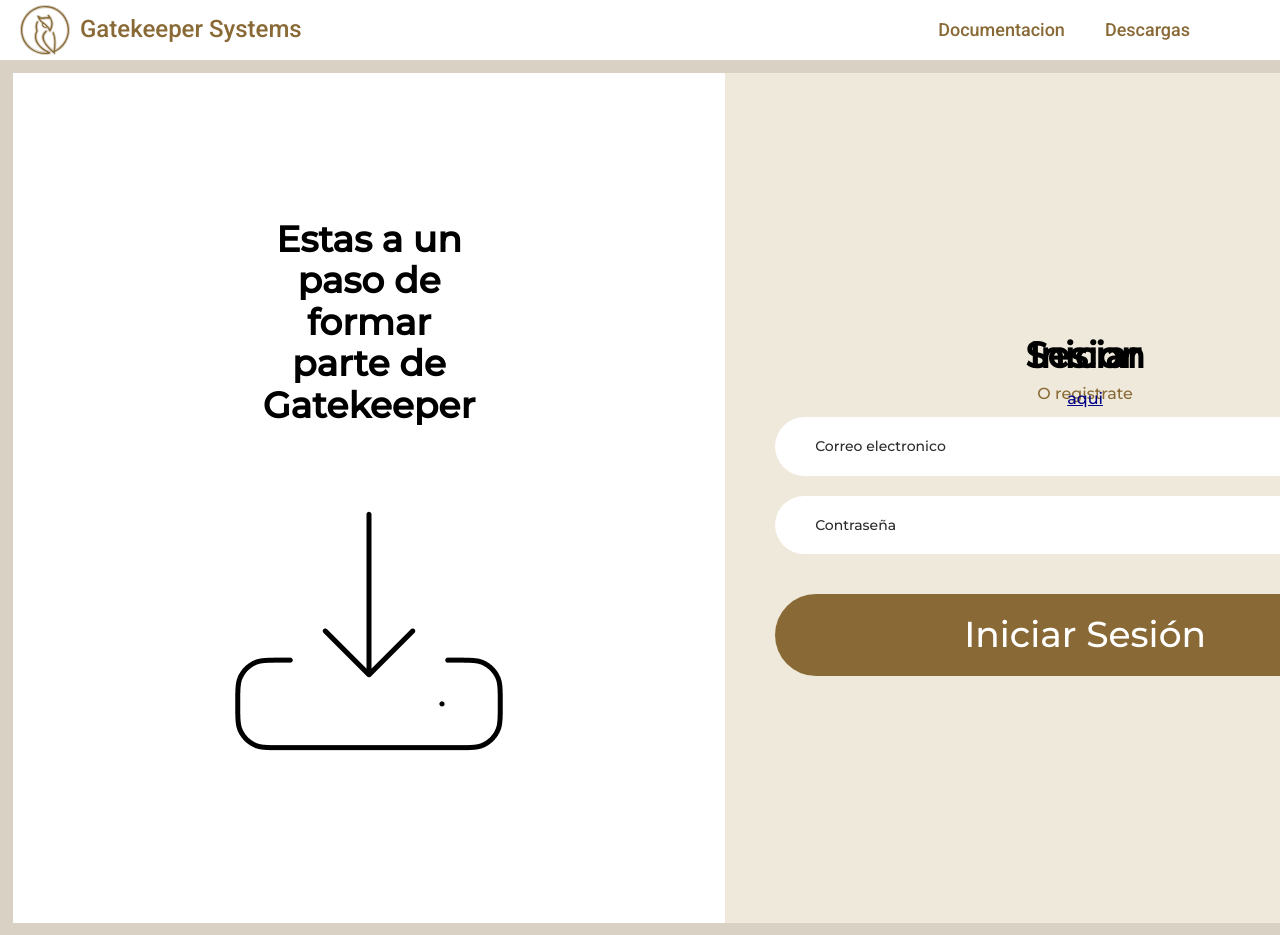
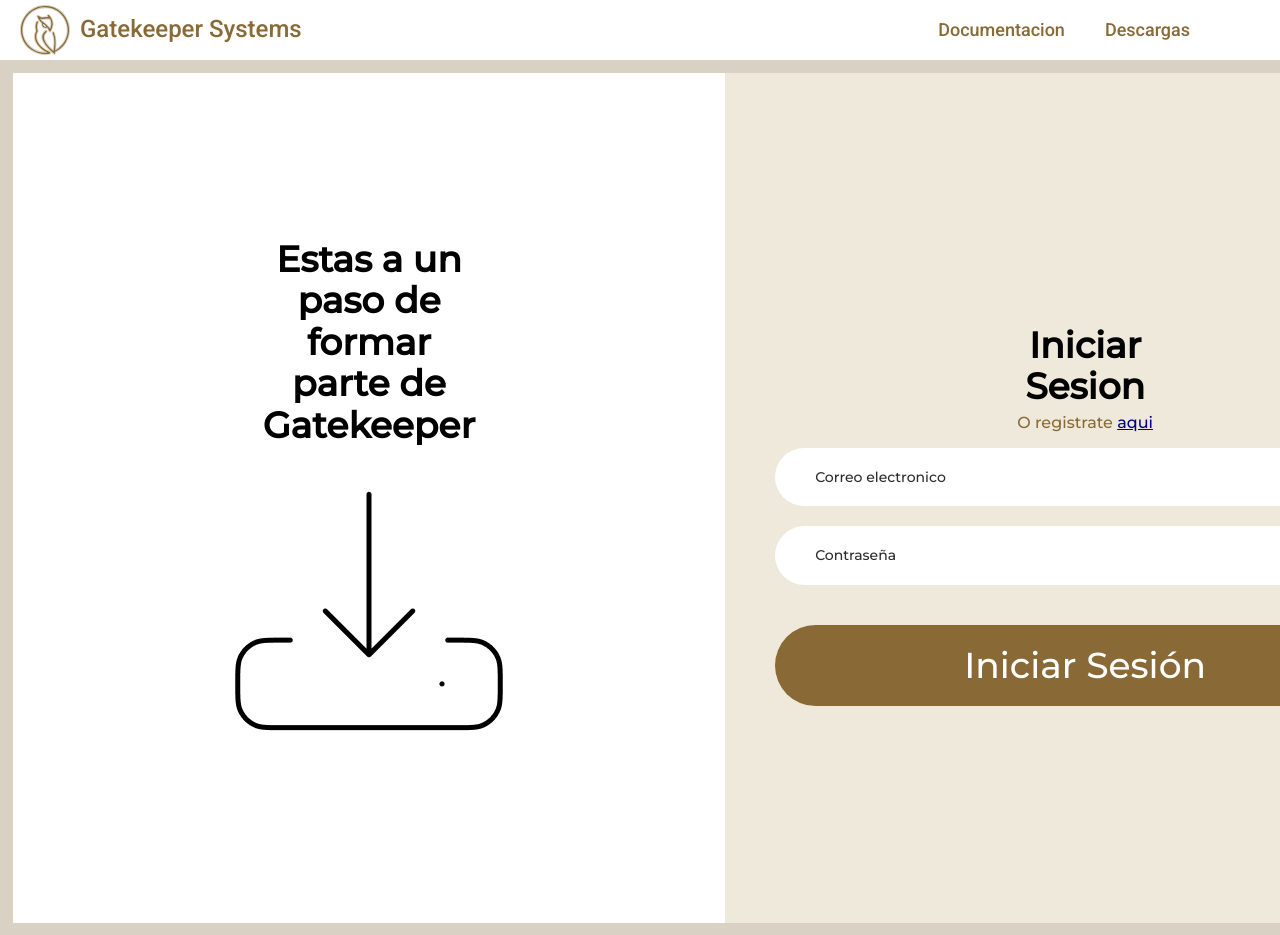
Before and after one commit to HiramZednem/gatekeeperscada-frontend, an Angular app: page /login in a window 1280 px wide. Shown: the top 935 px of the page. Built offline with nearby package versions, Linux system fonts and the light colour scheme.

Commit message:
version prod

```diff
--- a/src/app/views/login/login.component.css
+++ b/src/app/views/login/login.component.css
@@ -17,10 +17,11 @@
     font-size: 3.6rem;
     text-align: center;
     padding: 0 25rem;
+    margin-bottom: -1rem;
 }
 
 .login__title--height0 {
-    line-height: 0;
+    /* line-height: 0;  */
 }
 
 .login__subtitle {
@@ -28,8 +29,8 @@
     color: #896A36;
     font-size: 1.6rem;
     text-align: center;
-    padding: 0 25rem;
-    line-height: .5rem;
+    /* padding: 0 25rem; */
+    /* line-height: .5rem; */
 }
 .login__subtitle span {
     color: darkblue;
--- a/src/app/views/login/login.component.html
+++ b/src/app/views/login/login.component.html
@@ -7,7 +7,7 @@
         <div class="login__derecha">
             <div class="login__container">
                 <div>
-                    <h3 class="login__title login__title--height0">Iniciar Sesion</h3>
+                    <h3 class="login__title">Iniciar Sesion</h3>
                     <p class="login__subtitle">O registrate <span (click)="goRegister()">aqui</span></p>
                 </div>
 
--- a/src/app/views/register/register.component.css
+++ b/src/app/views/register/register.component.css
@@ -25,11 +25,11 @@
 
 .login__subtitle {
     font-family: 'Montserrat', sans-serif;
-    color: #896A36;
+    color: #896A36  ;
     font-size: 1.6rem;
     text-align: center;
     padding: 0 25rem;
-    line-height: .5rem;
+    /* line-height: .5rem; */
 }
 .login__subtitle span {
     color: darkblue;
```
